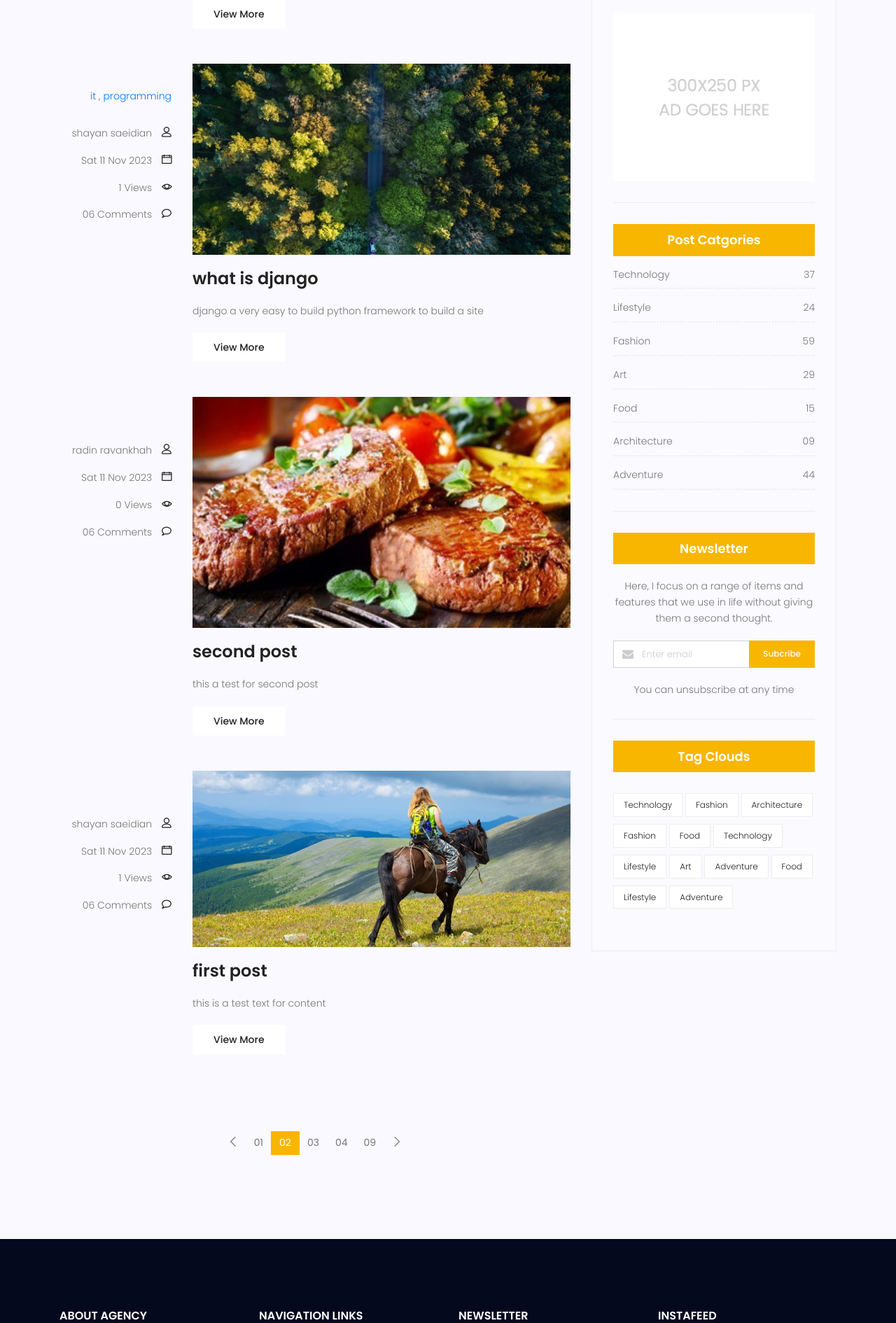
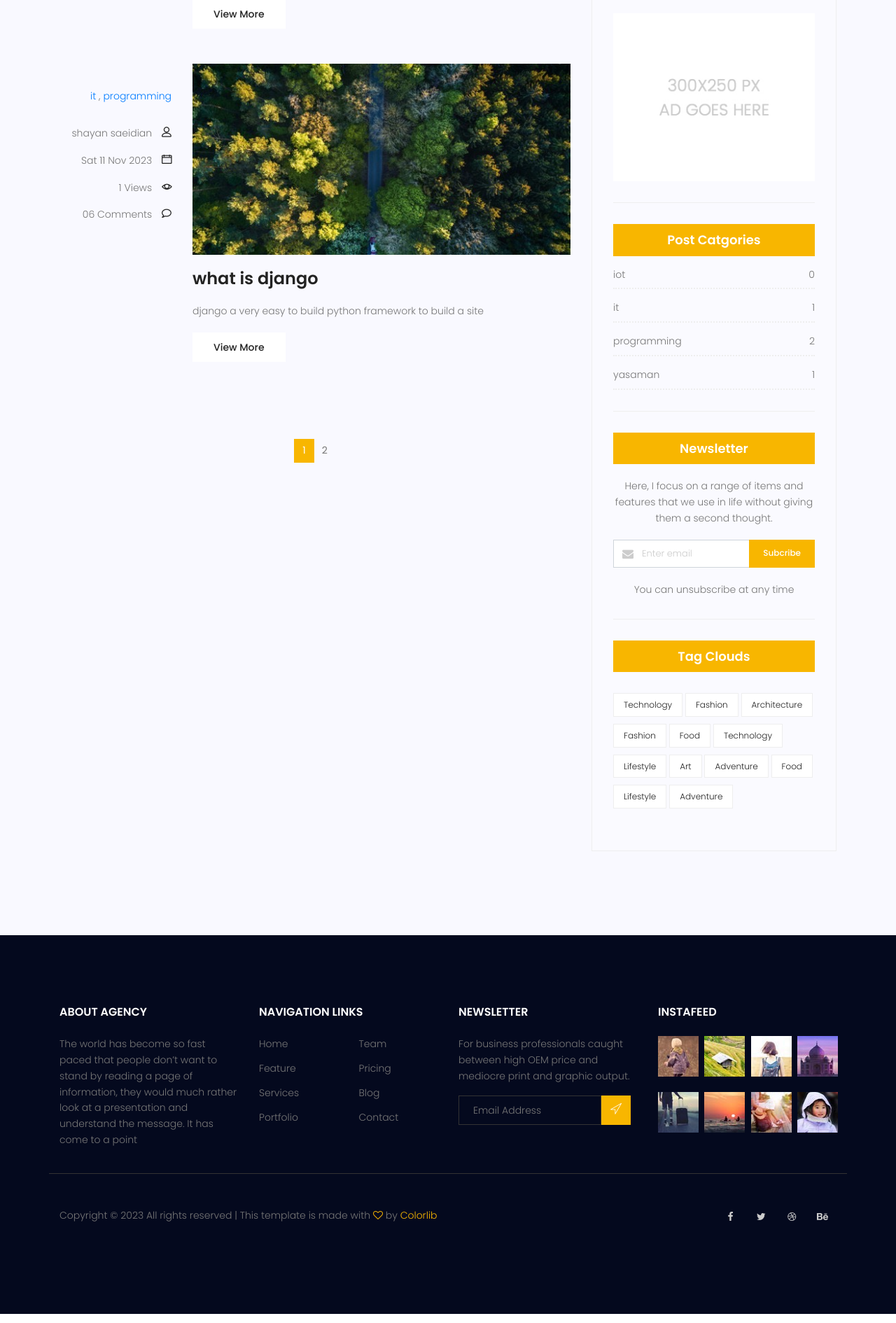
Before and after one commit to thesheox/django, a Django app: page /blog/ in a window 1280 px wide. Shown: the part 2195-4085 px from the top of the page at 70% size. Run offline with Django 4.2, Linux system fonts and the light colour scheme; data comes from the database, SQL or seed files in the repository; some libraries are stand-ins or nearby versions.

Commit message:
compete part 7

```diff
--- a/blog/templatetags/blog_tags.py
+++ b/blog/templatetags/blog_tags.py
@@ -1,6 +1,6 @@
 from django import template
 register=template.Library()
-from blog.models import Post
+from blog.models import Post,Category
 
 @register.simple_tag(name='totalposts')
 def function():
@@ -24,3 +24,12 @@ def popularposts():
 def latestposts(arg=3):
     posts=Post.objects.filter(status=1).order_by('-published_date')[:arg]
     return {'posts':posts}
+
+@register.inclusion_tag('blog/blog-post-categories.html')
+def postcategories():
+    posts=Post.objects.filter(status=1)
+    categories=Category.objects.all()
+    cat_dict={}
+    for name in categories:
+        cat_dict[name]=posts.filter(category=name).count()
+    return{'categories':cat_dict}
--- a/blog/urls.py
+++ b/blog/urls.py
@@ -7,6 +7,9 @@ urlpatterns = [
 
     path('',blog_view,name="index" ),
     path('<int:pid>',blog_single,name="single" ),
+    path('category/<str:cat_name>',blog_view,name="category" ),
+    path('author/<str:author_username>',blog_view,name="author" ),
+    path('search/',blog_search,name="search" ),
     path('test',test,name="test" ),
 
 
--- a/blog/views.py
+++ b/blog/views.py
@@ -1,11 +1,29 @@
 from django.shortcuts import render,get_object_or_404
 from django.http import HttpResponse
 from blog.models import Post
+from django.core.paginator import Paginator,EmptyPage,PageNotAnInteger
 
-def blog_view(request):
+def blog_view(request,**kwargs):
      posts=Post.objects.filter(status=1)
+     if kwargs.get('cat_name')!=None:
+          posts=Post.objects.filter(category__name=kwargs['cat_name'])
+
+     if kwargs.get('author_username')!=None:
+          posts=Post.objects.filter(author__username=kwargs['author_username'])
+     posts=Paginator(posts,3)
+     try:
+          page_number=request.GET.get('page')
+          posts=posts.get_page(page_number)
+     except PageNotAnInteger:
+         posts=posts.get_page(1)
+     except EmptyPage:
+         posts=posts.get_page(1)
+
+
+
      context={'posts': posts}
      return render(request,"blog/blog-home.html",context)
+
 
 
 def blog_single (request,pid):
@@ -13,7 +31,16 @@ def blog_single (request,pid):
     context={'post' : post}
     return render(request,"blog/blog-single.html",context)
 def test(request):
-     # posts=Post.objects.filter(status=1)
-     # post=get_object_or_404(posts,pk=pid)
-     # context={'post' : post}
+
      return render(request,'test.html')
+
+
+def blog_search(request):
+     posts=Post.objects.filter(status=1)
+     if request.method =='GET':
+          if s:=request.GET.get('s'):
+               posts=posts.filter(content__contains=s)
+
+
+     context={'posts': posts}
+     return render(request,"blog/blog-home.html",context)
--- a/templates/blog/blog-home.html
+++ b/templates/blog/blog-home.html
@@ -93,13 +93,13 @@
 									<ul class="tags">
 										{% comment %} {{post.category.all|join:", "}} {% endcomment %}
 										{% for cat in post.category.all %}
-											<a href='#'>{{cat.name}}</a> {% if not forloop.last %},{% endif %}
+											<a href='{% url 'blog:category' cat_name=cat.name%}'>{{cat.name}}</a> {% if not forloop.last %},{% endif %}
 										{% endfor %}
 
 
 									</ul>
 									<div class="user-details row">
-										<p class="user-name col-lg-12 col-md-12 col-6"><a href="#">{{post.author.get_full_name}}</a> <span class="lnr lnr-user"></span></p>
+										<p class="user-name col-lg-12 col-md-12 col-6"><a href="{% url 'blog:author' author_username=post.author.username %}">{{post.author.get_full_name}}</a> <span class="lnr lnr-user"></span></p>
 										<p class="date col-lg-12 col-md-12 col-6"><a href="#">{{post.published_date|date:"D d M Y"}}</a> <span class="lnr lnr-calendar-full"></span></p>
 										<p class="view col-lg-12 col-md-12 col-6"><a href="#">{{post.counted_view}} Views</a> <span class="lnr lnr-eye"></span></p>
 										<p class="comments col-lg-12 col-md-12 col-6"><a href="#">06 Comments</a> <span class="lnr lnr-bubble"></span></p>
@@ -120,91 +120,49 @@
 							<!-- End post 1 -->
 		                    <nav class="blog-pagination justify-content-center d-flex">
 		                        <ul class="pagination">
+									{% if posts.has_previous %}
 		                            <li class="page-item">
-		                                <a href="#" class="page-link" aria-label="Previous">
+		                                <a href="?page={{ post.previous_page_number }}" class="page-link" aria-label="Previous">
 		                                    <span aria-hidden="true">
 		                                        <span class="lnr lnr-chevron-left"></span>
 		                                    </span>
 		                                </a>
 		                            </li>
-		                            <li class="page-item"><a href="#" class="page-link">01</a></li>
-		                            <li class="page-item active"><a href="#" class="page-link">02</a></li>
-		                            <li class="page-item"><a href="#" class="page-link">03</a></li>
-		                            <li class="page-item"><a href="#" class="page-link">04</a></li>
-		                            <li class="page-item"><a href="#" class="page-link">09</a></li>
+									{% endif %}
+
+									{% for i in posts.paginator.page_range %}
+									{% if posts.number == i %}
+		                            <li class="page-item active"><a href="?page={{i}}" class="page-link">{{i}}</a></li>
+									{% else %}
+									<li class="page-item"><a href="?page={{i}}" class="page-link">{{i}}</a></li>
+									{% endif %}
+									{% endfor %}
+
+									{% if posts.has_previous %}
 		                            <li class="page-item">
-		                                <a href="#" class="page-link" aria-label="Next">
+		                                <a href="?page={{ post.next_page_number }}" class="page-link" aria-label="Next">
 		                                    <span aria-hidden="true">
 		                                        <span class="lnr lnr-chevron-right"></span>
 		                                    </span>
 		                                </a>
 		                            </li>
+									{% endif %}
 		                        </ul>
 		                    </nav>
 						</div>
 						<div class="col-lg-4 sidebar-widgets">
 							<div class="widget-wrap">
-								<div class="single-sidebar-widget search-widget">
-									<form class="search-form" action="#">
-			                            <input placeholder="Search Posts" name="search" type="text" onfocus="this.placeholder = ''" onblur="this.placeholder = 'Search Posts'" >
-			                            <button type="submit"><i class="fa fa-search"></i></button>
-			                        </form>
-								</div>
+
+								{% include 'blog/blog-search.html'%}
 
 								{% include 'blog/blog-writer.html'%}
 
 								{% latestposts 4 %}
 
-								<div class="single-sidebar-widget ads-widget">
-									<a href="#"><img class="img-fluid" src="{% static 'img/blog/ads-banner.jpg' %}" alt=""></a>
-								</div>
-								<div class="single-sidebar-widget post-category-widget">
-									<h4 class="category-title">Post Catgories</h4>
-									<ul class="cat-list">
-										<li>
-											<a href="#" class="d-flex justify-content-between">
-												<p>Technology</p>
-												<p>37</p>
-											</a>
-										</li>
-										<li>
-											<a href="#" class="d-flex justify-content-between">
-												<p>Lifestyle</p>
-												<p>24</p>
-											</a>
-										</li>
-										<li>
-											<a href="#" class="d-flex justify-content-between">
-												<p>Fashion</p>
-												<p>59</p>
-											</a>
-										</li>
-										<li>
-											<a href="#" class="d-flex justify-content-between">
-												<p>Art</p>
-												<p>29</p>
-											</a>
-										</li>
-										<li>
-											<a href="#" class="d-flex justify-content-between">
-												<p>Food</p>
-												<p>15</p>
-											</a>
-										</li>
-										<li>
-											<a href="#" class="d-flex justify-content-between">
-												<p>Architecture</p>
-												<p>09</p>
-											</a>
-										</li>
-										<li>
-											<a href="#" class="d-flex justify-content-between">
-												<p>Adventure</p>
-												<p>44</p>
-											</a>
-										</li>
-									</ul>
-								</div>
+								{% include 'blog/blog-adds.html'%}
+
+								{% postcategories %}
+
 								<div class="single-sidebar-widget newsletter-widget">
 									<h4 class="newsletter-title">Newsletter</h4>
 									<p>
--- /dev/null
+++ b/templates/blog/blog-post-categories.html
@@ -0,0 +1,13 @@
+<div class="single-sidebar-widget post-category-widget">
+    <h4 class="category-title">Post Catgories</h4>
+    <ul class="cat-list">
+        {% for name,count in categories.items%}
+        <li>
+            <a href="{% url 'blog:category' cat_name=name %}" class="d-flex justify-content-between">
+                <p>{{name}}</p>
+                <p>{{count}}</p>
+            </a>
+        </li>
+		{% endfor%}
+    </ul>
+</div>
--- /dev/null
+++ b/templates/blog/blog-search.html
@@ -0,0 +1,6 @@
+<div class="single-sidebar-widget search-widget">
+    <form class="search-form" action="{% url 'blog:search' %}" method="get">
+        <input placeholder="Search Posts" name="s" type="text" onfocus="this.placeholder = ''" onblur="this.placeholder = 'Search Posts'" >
+        <button type="submit"><i class="fa fa-search"></i></button>
+    </form>
+</div>
```
Also changed, not shown: templates/blog/blog-single.html (+3 -47 lines).
